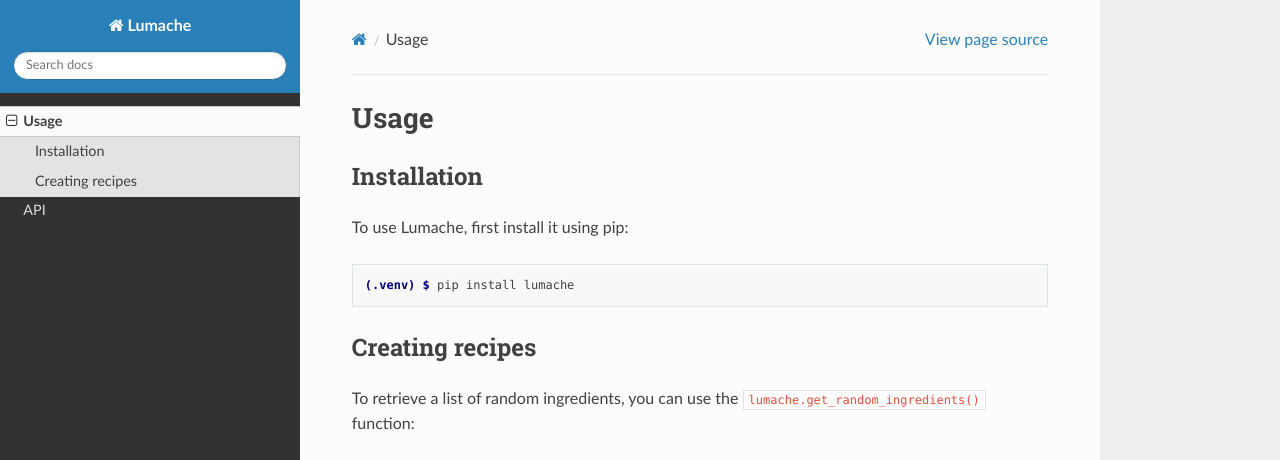
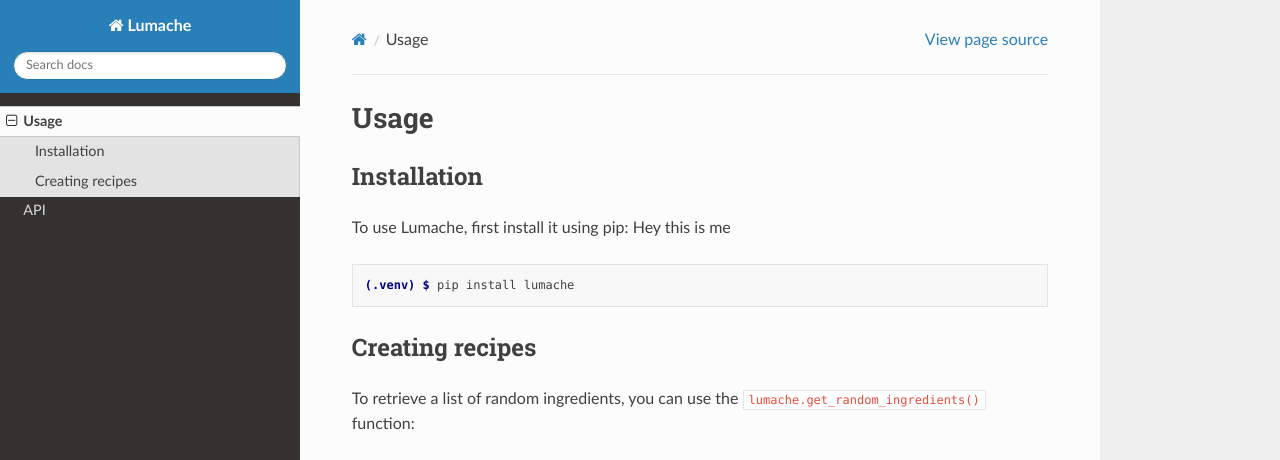
Before and after one commit to OussamaELmnaouri2001/Keystone-build-and-run-Tutorials, a Sphinx documentation site: the page built from docs/source/usage.rst, in a window 1280 px wide and 1095 px high. Shown: the top 460 px of the window. Built offline with Sphinx 7.4.7 and the Read the Docs theme 3.1.0, drawn with Linux system fonts in a browser that asks for light colours; grey boxes are pictures that could not be loaded.

Commit message:
Update usage.rst

```diff
--- a/docs/source/usage.rst
+++ b/docs/source/usage.rst
@@ -6,7 +6,7 @@ Usage
 Installation
 ------------
 
-To use Lumache, first install it using pip:
+To use Lumache, first install it using pip: Hey this is me
 
 .. code-block:: console
 
```
